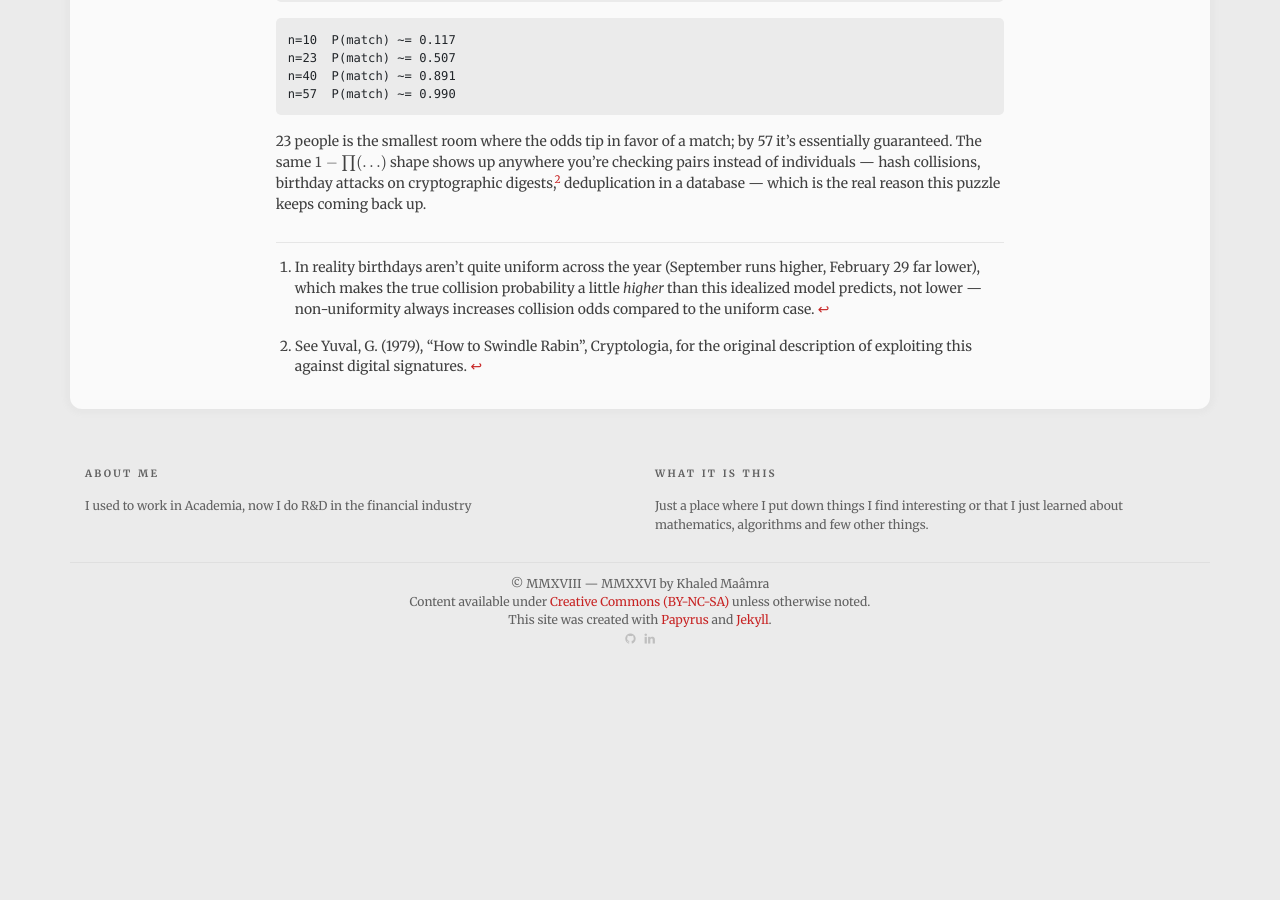
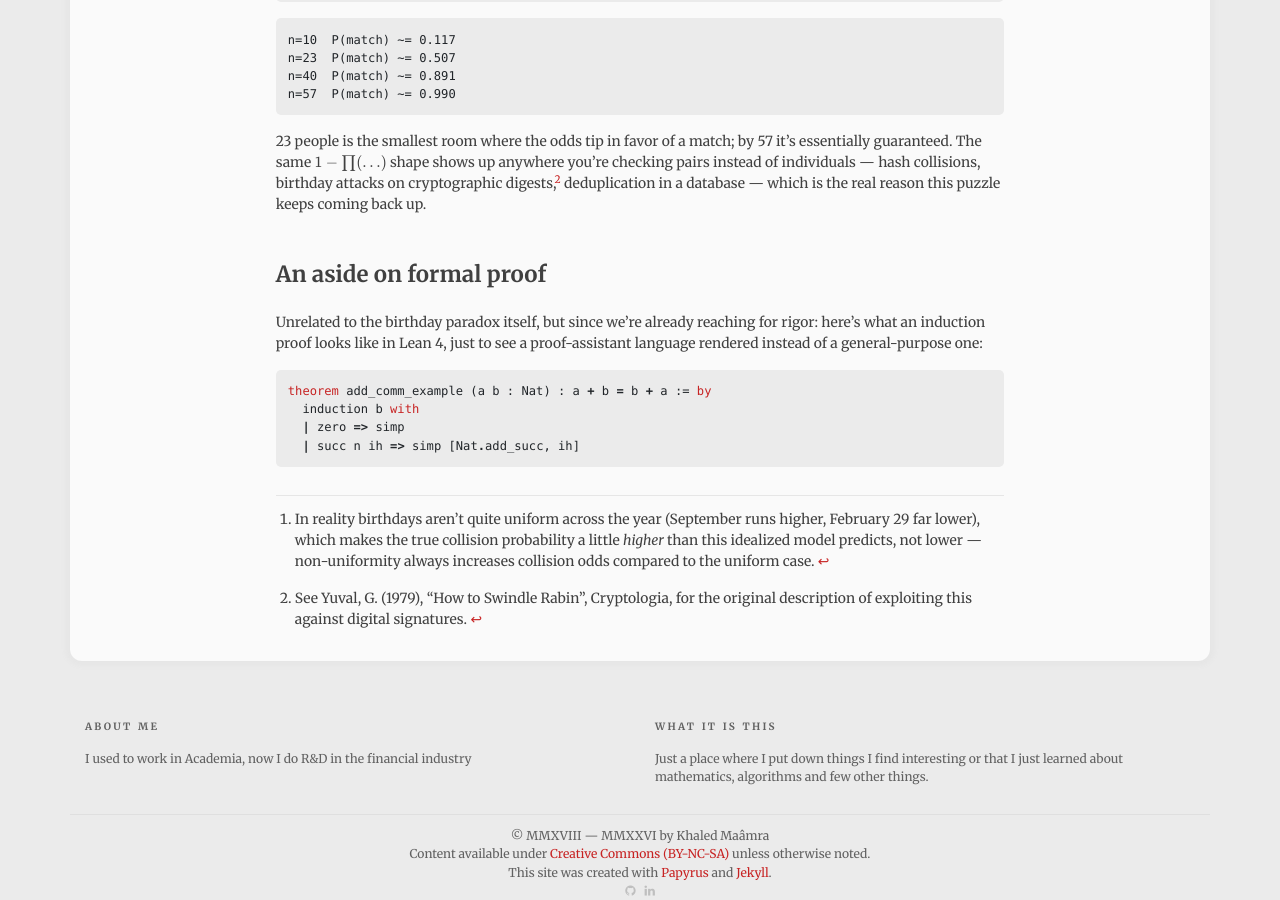
Before and after one commit to 0kham/0kham.github.io, a Jekyll site: the page built from _posts/2026-08-10-the-birthday-paradox.md, in a window 1280 px wide and 900 px high, scrolled down 1470 px. Built offline with Jekyll 4.4.1, drawn with Linux system fonts in a browser that asks for light colours; some web fonts are replaced; before the commit the page ends 2137 px from its top, so only the background shows below that.

Commit message:
test: add a small Lean code block to check its syntax highlighting
Verified Rouge (this site's highlighter) has a registered Lean lexer
by running it directly inside the container before adding this --
keywords (theorem/by/with) get colored correctly, consistent with
every other language already on the site.

Co-Authored-By: Claude Sonnet 5 <noreply@anthropic.com>

````diff
--- a/_posts/2026-08-10-the-birthday-paradox.md
+++ b/_posts/2026-08-10-the-birthday-paradox.md
@@ -65,6 +65,17 @@ n=57  P(match) ~= 0.990
 
 23 people is the smallest room where the odds tip in favor of a match; by 57 it's essentially guaranteed. The same $1 - \prod(\ldots)$ shape shows up anywhere you're checking pairs instead of individuals — hash collisions, birthday attacks on cryptographic digests,[^attack] deduplication in a database — which is the real reason this puzzle keeps coming back up.
 
+## An aside on formal proof
+
+Unrelated to the birthday paradox itself, but since we're already reaching for rigor: here's what an induction proof looks like in Lean 4, just to see a proof-assistant language rendered instead of a general-purpose one:
+
+```lean
+theorem add_comm_example (a b : Nat) : a + b = b + a := by
+  induction b with
+  | zero => simp
+  | succ n ih => simp [Nat.add_succ, ih]
+```
+
 [^uniform]: In reality birthdays aren't quite uniform across the year (September runs higher, February 29 far lower), which makes the true collision probability a little *higher* than this idealized model predicts, not lower — non-uniformity always increases collision odds compared to the uniform case.
 
 [^attack]: See Yuval, G. (1979), "How to Swindle Rabin", Cryptologia, for the original description of exploiting this against digital signatures.
````
